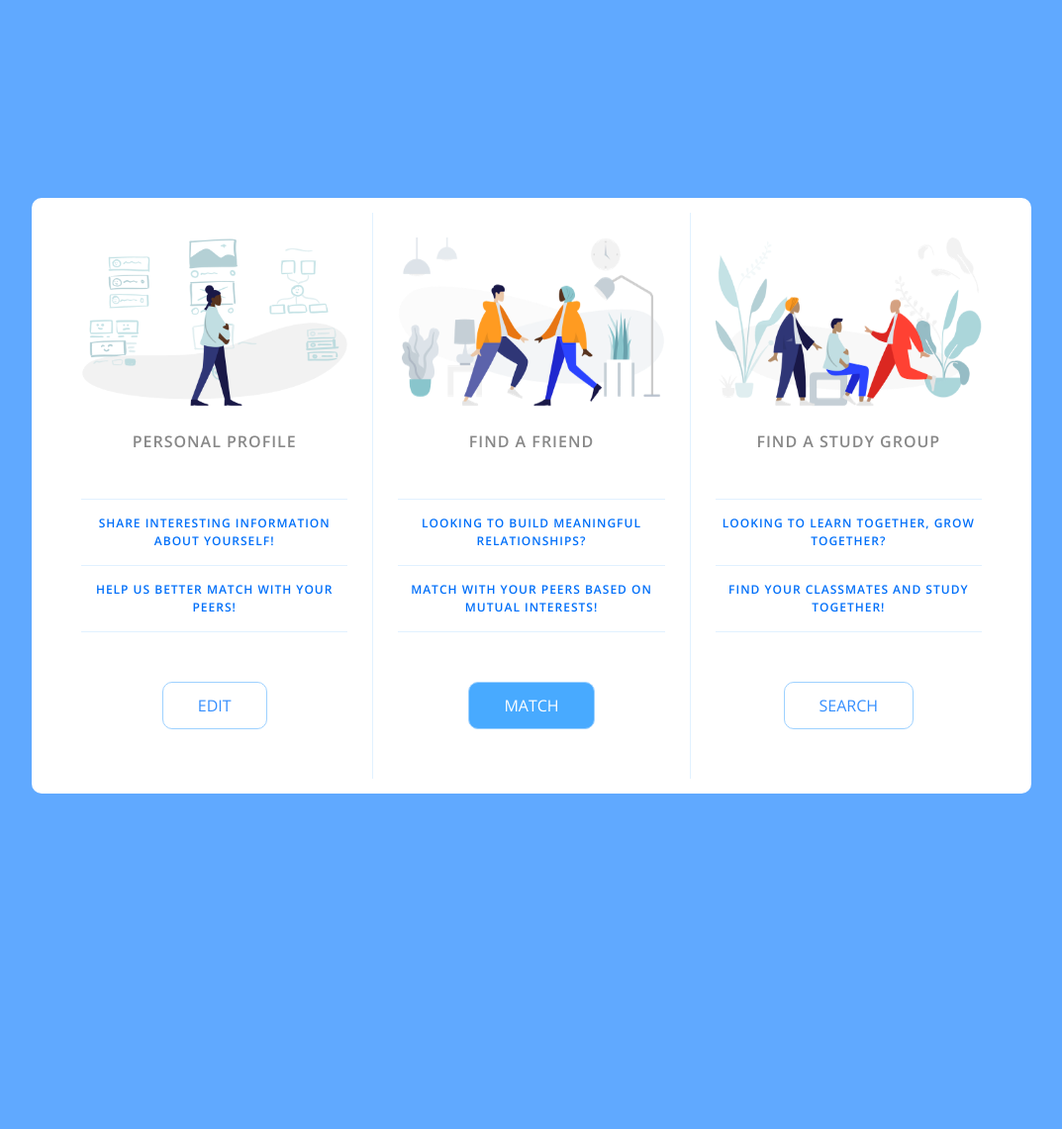
After one commit to austinficzere/CalgaryHacks2021-ClosetWeebs, a Flask app: template templates/MatchPage.html in a window 1280 px wide. The commit adds this page. Shown: the part 139-1280 px from the top of the page at 99% size, without its empty margins (103-1176 px from the left). Run offline with Flask 2, Linux system fonts and the light colour scheme; the template is opened without the code that fills it, so the values that code supplies are empty.

Commit message:
added more templates

```diff
--- /dev/null
+++ b/templates/MatchPage.css
@@ -0,0 +1,155 @@
+html, body, div, span, applet, object, iframe,
+h1, h2, h3, h4, h5, h6, p, blockquote, pre,
+a, abbr, acronym, address, big, cite, code,
+del, dfn, em, img, ins, kbd, q, s, samp,
+small, strike, strong, sub, sup, tt, var,
+b, u, i, center,
+dl, dt, dd, ol, ul, li,
+fieldset, form, label, legend,
+table, caption, tbody, tfoot, thead, tr, th, td,
+article, aside, canvas, details, embed,
+figure, figcaption, footer, header, hgroup,
+menu, nav, output, ruby, section, summary,
+time, mark, audio, video {
+	margin: 0;
+	padding: 0;
+	border: 0;
+	font-size: 100%;
+	font: inherit;
+	vertical-align: baseline;
+}
+/* HTML5 display-role reset for older browsers */
+article, aside, details, figcaption, figure,
+footer, header, hgroup, menu, nav, section {
+	display: block;
+}
+body {
+	line-height: 1;
+}
+ol, ul {
+	list-style: none;
+}
+blockquote, q {
+	quotes: none;
+}
+blockquote:before, blockquote:after,
+q:before, q:after {
+	content: '';
+	content: none;
+}
+table {
+	border-collapse: collapse;
+	border-spacing: 0;
+}
+
+html {
+    box-sizing: border-box;
+    font-family: 'Open Sans', sans-serif;
+}
+
+body {
+    background-color: #60a9ff;
+    display: flex;
+    justify-content: center;
+    align-items: center;
+    min-height: 160vh;
+
+}
+
+.panel {
+    background-color: white;
+    border-radius: 10px;
+    padding: 15px 25px;
+    width: 100%;
+    max-width: 960px;
+    /* max-height: 100%; */
+    display: flex;
+    flex-direction: column;
+    text-align: center;
+    text-transform: uppercase;
+}
+
+.match-category {
+    border-bottom: 1px solid #e1f1ff;
+}
+
+.match-category:last-child {
+    border-bottom: none;
+}
+
+.people-img {
+    margin-bottom: 25px;
+    max-width: 100%;
+}
+
+.match-header {
+    color: #888;
+    font-weight: 600;
+    letter-spacing: 1px;
+}
+
+.match-features {
+    margin: 50px 0 25px;
+    color: #016ff9;
+}
+
+.match-features-item {
+    font-weight: 600;
+    letter-spacing: 1px;
+    font-size: 12px;
+    line-height: 1.5;
+    padding: 15px 0;
+    border-top: 1px solid #e1f1ff;
+}
+
+.match-features-item:last-child {
+    border-bottom: 1px solid #e1f1ff;;
+}
+
+.num-people {
+    color: #016ff9;
+    display: block;
+    font-size: 32px;
+    font-weight: 700px;
+}
+
+.match-button {
+    border: 1px solid #9dd1ff;
+    border-radius: 10px;
+    color: #348efe;
+    display: inline-block;
+    padding: 15px 35px;
+    text-decoration: none;
+    margin: 25px 0;
+    transition: background-color 200ms ease-in-out;
+}
+
+.match-button:hover, .match-button:focus {
+    background-color: #e1f1ff;
+}
+
+.match-button.is-featured {
+    background-color: #48aaff;
+    color: white;
+}
+
+.match-button.is-featured:hover, .match-button.is-featured:focus {
+    background-color: #269aff;
+    color: white;
+}
+
+@media (min-width: 900px) {
+    .panel {
+        flex-direction: row;
+    }
+
+    .match-category {
+        border-bottom: none;
+        border-right: 1px solid #e1f1ff;
+        padding: 25px;
+    }
+
+    .match-category:last-child {
+        border-right: none;
+    }
+}
--- /dev/null
+++ b/templates/MatchPage.html
@@ -0,0 +1,52 @@
+<!DOCTYPE html>
+<html lang="en">
+
+<head>
+    <meta charset="UTF-8">
+    <meta name="viewport" content="width=device-width, initial-scale=1.0">
+    <title>MatchPage</title>
+    <link rel="stylesheet" href="https://fonts.googleapis.com/css?family=Open+Sans:400,600,700">
+    <link rel="stylesheet" href="MatchPage.css">
+</head>
+
+<body>
+    <div class="panel">
+
+        <div class="match-category">
+            <img src="icons/icon1.png" alt="" class="people-img">
+            <h2 class="match-header">Personal Profile</h2>
+            <ul class="match-features">
+                <li class="match-features-item">Share interesting information about yourself!</li>
+                <li class="match-features-item">Help us better match with your peers!</li>
+            </ul>
+            <!-- <span class="num-people"></span> -->
+            <a href="#/" class="match-button">Edit</a>
+        </div>
+
+        <div class="match-category">
+            <img src="icons/icon2.png" alt="" class="people-img">
+            <h2 class="match-header">Find a Friend</h2>
+            <ul class="match-features">
+                <li class="match-features-item">Looking to build meaningful relationships?</li>
+                <li class="match-features-item">Match with your peers based on mutual interests!</li>
+            </ul>
+            <!-- <span class="num-people"></span> -->
+            <a href="#/" class="match-button is-featured">Match</a>
+        </div>
+
+        <div class="match-category">
+            <img src="icons/icon3.png" alt="" class="people-img">
+            <h2 class="match-header">Find a Study Group</h2>
+            <ul class="match-features">
+                <li class="match-features-item">Looking to learn together, grow together?<br></li>
+                <li class="match-features-item">Find your classmates and study together!</li>
+            </ul>
+            <!-- <span class="num-people"></span> -->
+            <a href="#/" class="match-button">Search</a>
+        </div>
+
+    </div>
+
+</body>
+
+</html>
--- a/templates/login.html
+++ b/templates/login.html
@@ -7,7 +7,7 @@
 
 <body>
 	<h2>Welcome, Please Login</h2>
-    	<form>
+    	<form method = "POST">
     		<div class="container">
       			<label for="username">Username</label>
 			<br>
```
Also changed, not shown: templates/MainPage.css (added, +121 -0 lines), templates/MainPage.html (added, +28 -0 lines), templates/createAccount.html (+23 -4 lines), templates/icons/icon1.png (added), templates/icons/icon2.png (added), templates/icons/icon3.png (added).
